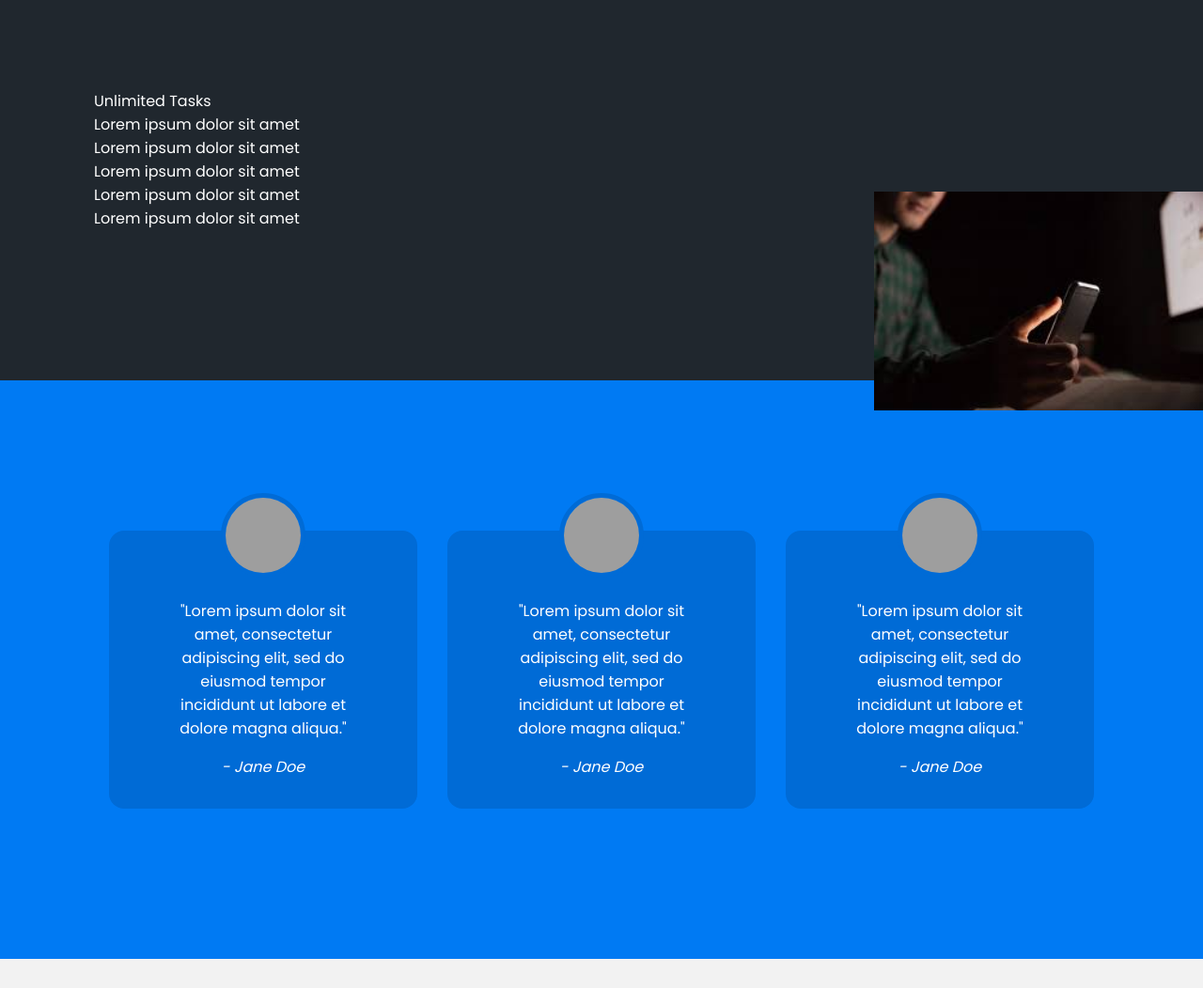
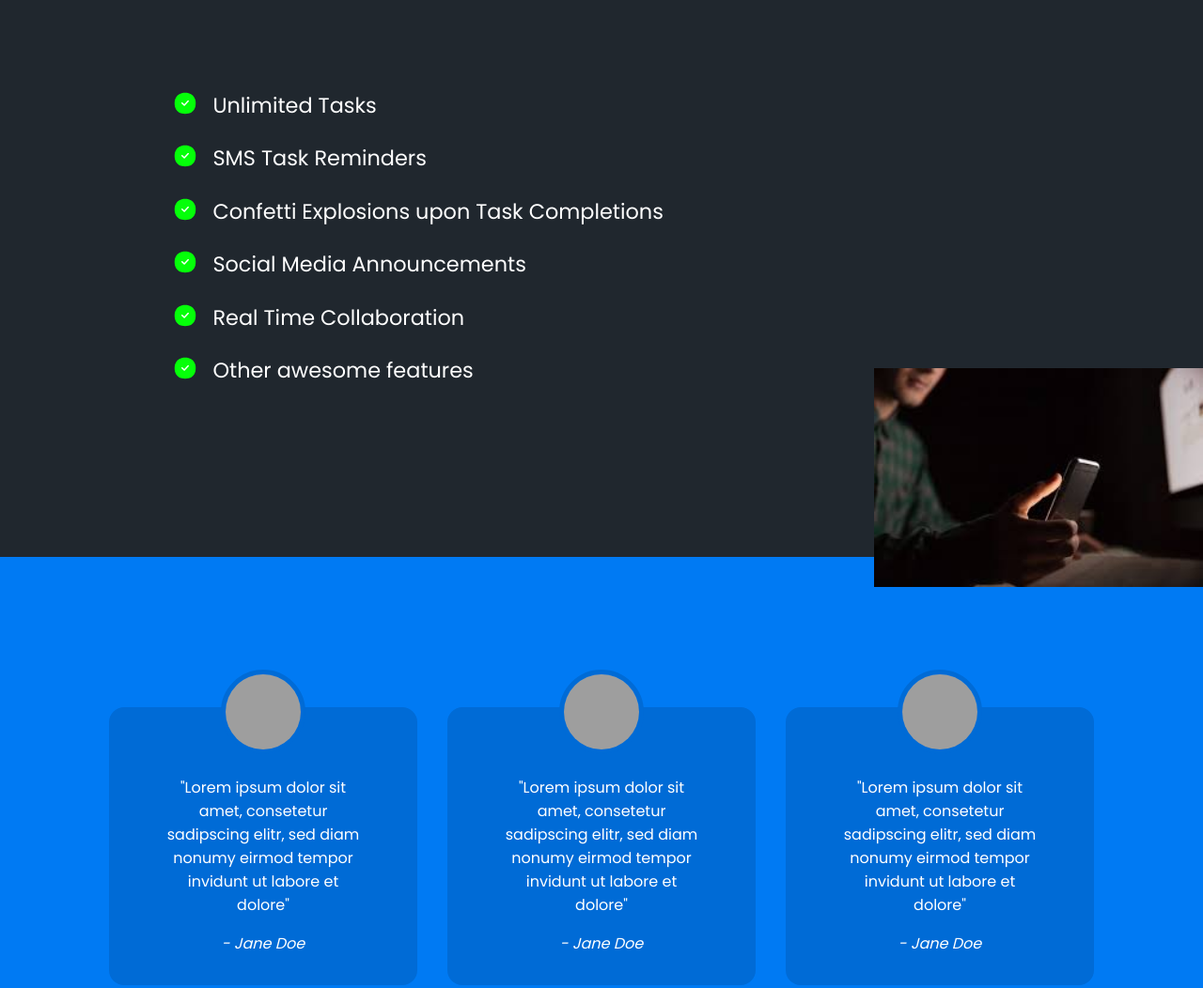
Before and after one commit to Anafuwecal/resposive-design, a plain HTML site: page responsive wesite/index.html in a window 1280 px wide. Shown: the part 820-1872 px from the top of the page at 94% size. Drawn offline with Linux system fonts and the light colour scheme; grey boxes are pictures that could not be loaded; files whose address does not match are found by name.

Commit message:
Update index.html

```diff
--- a/responsive wesite/index.html
+++ b/responsive wesite/index.html
@@ -3,7 +3,7 @@
 <head>
     <meta charset="UTF-8">
     <meta name="viewport" content="width=device-width, initial-scale=1.0">
-    <title>Responsive Website</title>
+    <title>Responsive web-page</title>
     <link rel="stylesheet" href="css/main.css">
 </head>
 <body>
@@ -35,55 +35,53 @@
             <div class="left-col">
                 <p class="subhead">It's Nitty &amp; Gritty</p>
                 <h1>A Task App That Doesn't Stink</h1>
+
                 <div class="hero-cta">
                     <a href="#" class="primary-cta">Try for free</a>
                     <a href="#" class="watch-video-cta">
                         <img src="images/watch.svg" alt="Watch a video">Watch a video
-
                     </a>
-
                 </div>
             </div>
 
             <img src="images/illustration.svg" class="hero-img" alt="Illustration">
         </div>
     </section>
+
     <section class="features-section">
         <div class="container">
-            <ul>
+            <ul class="features-list">
                 <li>Unlimited Tasks</li>
-                <li>Lorem ipsum dolor sit amet</li>
-                <li>Lorem ipsum dolor sit amet</li>
-                <li>Lorem ipsum dolor sit amet</li>
-                <li>Lorem ipsum dolor sit amet</li>
-                <li>Lorem ipsum dolor sit amet</li>
+                <li>SMS Task Reminders</li>
+                <li>Confetti Explosions upon Task Completions</li>
+                <li>Social Media Announcements</li>
+                <li>Real Time Collaboration</li>
+                <li>Other awesome features</li>
             </ul>
 
             <img src="images/holding-phone.jpg" alt="Man holding phone">
         </div>
     </section>
+
     <section class="testimonials-section">
         <div class="container">
             <ul>
                 <li>
                     <img src="images/person.jpg" alt="Person">
 
-                    <blockquote>"Lorem ipsum dolor sit amet, consectetur adipiscing elit, sed do eiusmod tempor incididunt ut labore et dolore magna
-                    aliqua."</blockquote>
+                    <blockquote>"Lorem ipsum dolor sit amet, consetetur sadipscing elitr, sed diam nonumy eirmod tempor invidunt ut labore et dolore"</blockquote>
                     <cite>- Jane Doe</cite>
                 </li>
                 <li>
                     <img src="images/person.jpg" alt="Person">
 
-                    <blockquote>"Lorem ipsum dolor sit amet, consectetur adipiscing elit, sed do eiusmod tempor incididunt ut labore et dolore magna
-                    aliqua."</blockquote>
+                    <blockquote>"Lorem ipsum dolor sit amet, consetetur sadipscing elitr, sed diam nonumy eirmod tempor invidunt ut labore et dolore"</blockquote>
                     <cite>- Jane Doe</cite>
                 </li>
                 <li>
                     <img src="images/person.jpg" alt="Person">
 
-                    <blockquote>"Lorem ipsum dolor sit amet, consectetur adipiscing elit, sed do eiusmod tempor incididunt ut labore et dolore magna
-                    aliqua."</blockquote>
+                    <blockquote>"Lorem ipsum dolor sit amet, consetetur sadipscing elitr, sed diam nonumy eirmod tempor invidunt ut labore et dolore"</blockquote>
                     <cite>- Jane Doe</cite>
                 </li>
             </ul>
@@ -93,7 +91,7 @@
     <section class="contact-section">
         <div class="container">
             <div class="contact-left">
-                <h2>Contact Us</h2>
+                <h2>Contact</h2>
 
                 <form action="">
                     <label for="name">Name</label>
@@ -103,16 +101,14 @@
                     <textarea name="message" id="message" cols="30" rows="10"></textarea>
 
                     <input type="submit" class="send-message-cta" value="Send message">
-
-
                 </form>
             </div>
             <div class="contact-right">
                 <iframe
                     src="https://www.google.com/maps/embed?pb=!1m18!1m12!1m3!1d3937.288443073155!2d2.3158339999999997!3d9.30769!2m3!1f0!2f0!3f0!3m2!1i1024!2i768!4f13.1!3m3!1m2!1s0x102dfbc61d4c8261%3A0x38f024686932d683!2sPekadis%20beach!5e0!3m2!1sen!2suk!4v1724428909716!5m2!1sen!2suk"
-                    width="600" height="450" style="border:0;" allowfullscreen="" aria-hidden="false"
-                    tabindex="0"></iframe>
+                    width="600" height="450" style="border:0;" allowfullscreen="" aria-hidden="false" tabindex="0"></iframe>
             </div>
+
         </div>
     </section>
 
@@ -129,6 +125,9 @@
         mobileBtnExit.addEventListener('click', () => {
             nav.classList.remove('menu-btn');
         })
+
+
+
     </script>
 
 </body>
```
Lines whose indentation alone changed are shown as unchanged.
